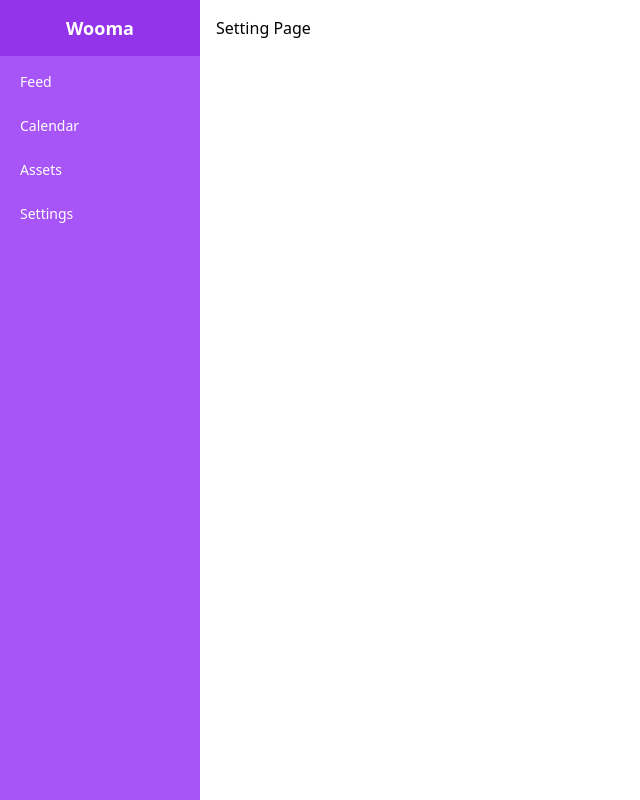
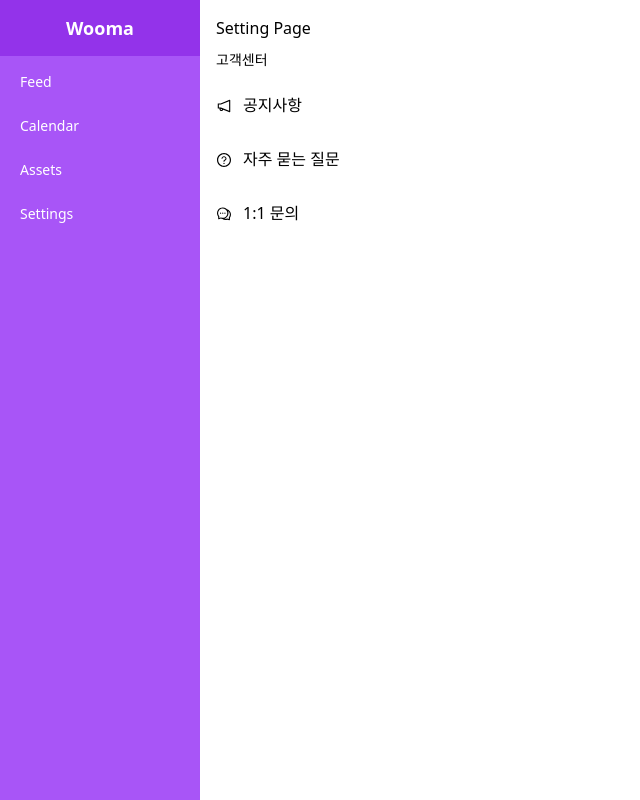
Before and after one commit to taewonnn/Wooma, a React (Vite) app: page /settings in a window 1280 px wide. Shown: the whole page, without its empty margins (0-640 px from the left). Built offline with nearby package versions, Linux system fonts and the light colour scheme; no server answers.

Commit message:
feat: setting - 고객센터

```diff
--- a/src/components/common/img/Img.tsx
+++ b/src/components/common/img/Img.tsx
@@ -1,7 +1,7 @@
 import React from 'react';
 
 interface IImg {
-  src: string;
+  src: string | React.ReactNode;
   alt?: string;
   className?: string;
   width?: string | number;
@@ -21,6 +21,15 @@ export default function Img({
 }: IImg) {
   const basePath = '/src/assets'; // 기본 경로 설정
 
+  // 아이콘 컴포넌트용 처리
+  if (typeof src !== 'string') {
+    return (
+      <div className={`${className}`} style={{ width, height, ...style }}>
+        {src}
+      </div>
+    );
+  }
+
   return (
     <img
       src={`${basePath}/${src}`}
--- /dev/null
+++ b/src/components/member/account/CustomerServiceMenu.tsx
@@ -0,0 +1,27 @@
+import { Link } from 'react-router-dom';
+import Img from '../../common/img/Img';
+import { AiOutlineNotification, AiOutlineQuestionCircle, AiOutlineComment } from 'react-icons/ai';
+
+function CustomerServiceMenu() {
+  const menuItems = [
+    { icon: <AiOutlineNotification />, label: '공지사항', to: 'custom-service/notice' },
+    { icon: <AiOutlineQuestionCircle />, label: '자주 묻는 질문', to: 'custom-service/faq' },
+    { icon: <AiOutlineComment />, label: '1:1 문의', to: 'custom-service/inquiry' },
+  ];
+
+  return (
+    <div className="py-[10px]">
+      <p className="text-999 mb-2 text-sm">고객센터</p>
+      {menuItems.map((item, index) => (
+        <Link to={item.to} key={index}>
+          <div className="flex items-center py-[15px]">
+            <Img src={item.icon} alt={item.label} className="mr-3 h-[15px] w-[15px]" />
+            <p>{item.label}</p>
+          </div>
+        </Link>
+      ))}
+    </div>
+  );
+}
+
+export default CustomerServiceMenu;
--- a/src/pages/member/Settings.tsx
+++ b/src/pages/member/Settings.tsx
@@ -1,7 +1,11 @@
+import CustomerServiceMenu from '../../components/member/account/CustomerServiceMenu';
+
 function Settings() {
   return (
     <>
       <p>Setting Page</p>
+
+      <CustomerServiceMenu />
     </>
   );
 }
```
